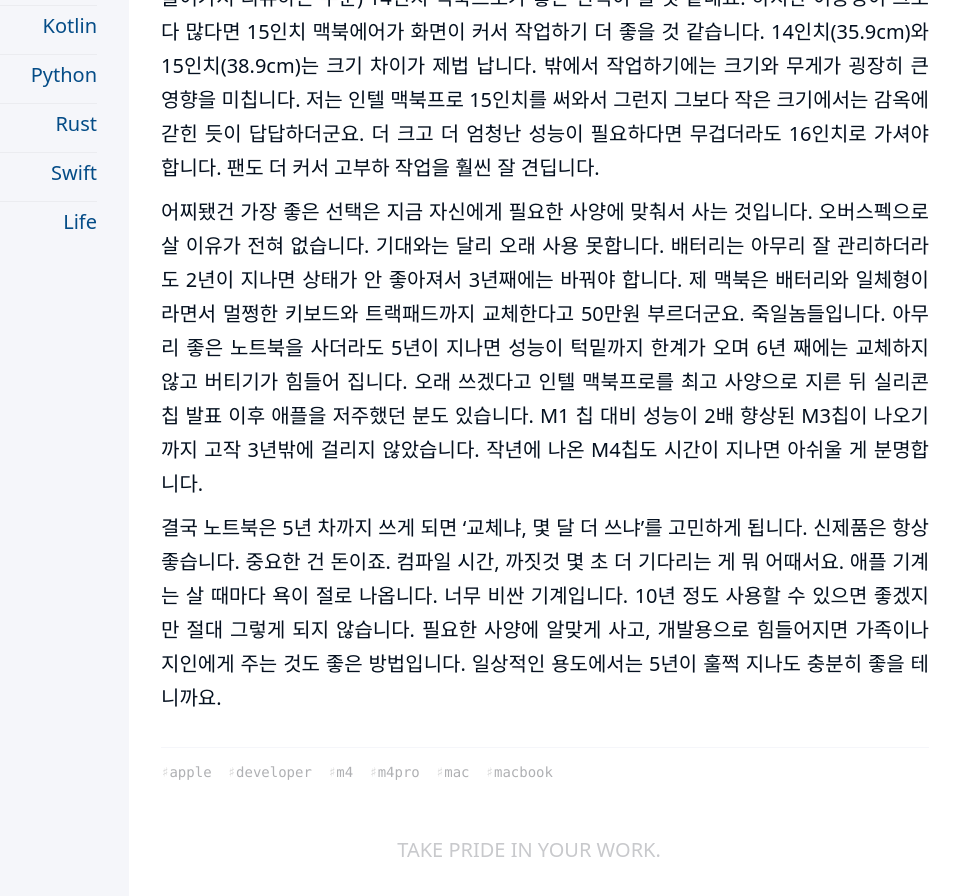
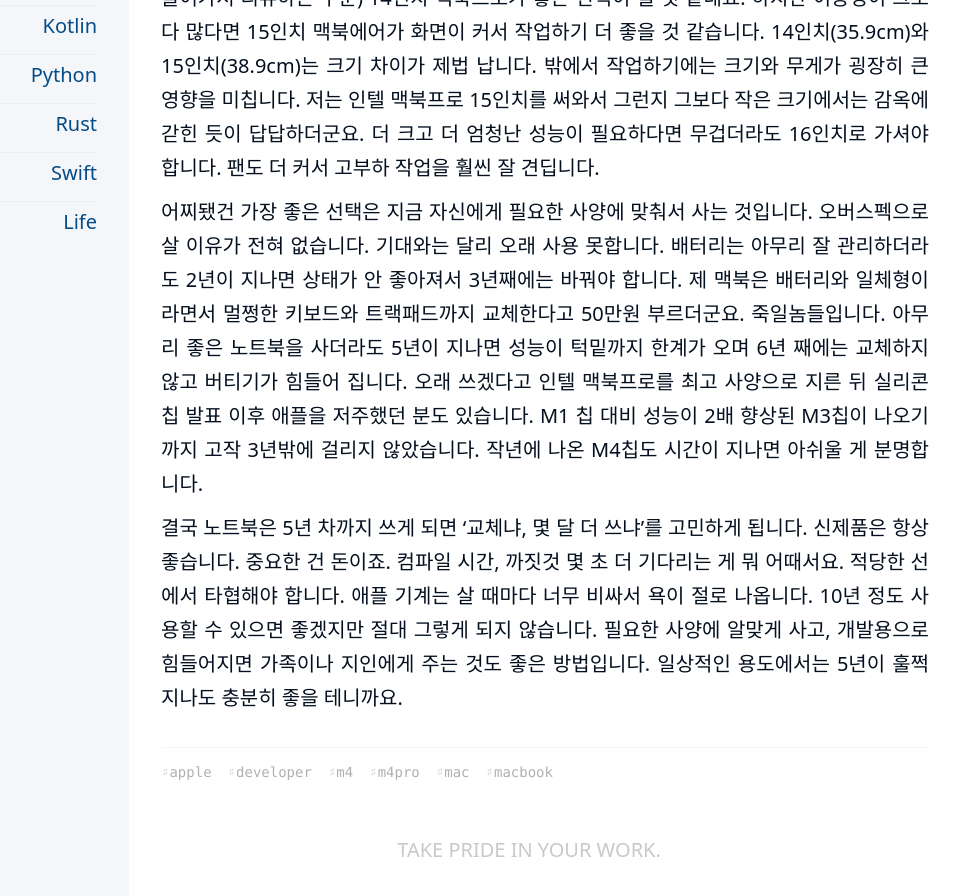
Before and after one commit to kiroshin/kiroshin.github.io, a Jekyll site: the page built from _posts/2025-03-24-macbook_for_dev.md, in a window 1280 px wide and 900 px high, scrolled down 4384 px. Shown: the top 896 px of the window, without its empty margins (191-1151 px from the left). Built offline with Jekyll 4.4.1, drawn with Linux system fonts in a browser that asks for light colours.

Commit message:
Update 2025-03-24-macbook_for_dev.md

```diff
--- a/_posts/2025-03-24-macbook_for_dev.md
+++ b/_posts/2025-03-24-macbook_for_dev.md
@@ -56,4 +56,4 @@ CPU는 이미 M1 부터 차고 넘치는 사양이었습니다. M4는 말할 것
 
 어찌됐건 가장 좋은 선택은 지금 자신에게 필요한 사양에 맞춰서 사는 것입니다. 오버스펙으로 살 이유가 전혀 없습니다. 기대와는 달리 오래 사용 못합니다. 배터리는 아무리 잘 관리하더라도 2년이 지나면 상태가 안 좋아져서 3년째에는 바꿔야 합니다. 제 맥북은 배터리와 일체형이라면서 멀쩡한 키보드와 트랙패드까지 교체한다고 50만원 부르더군요. 죽일놈들입니다. 아무리 좋은 노트북을 사더라도 5년이 지나면 성능이 턱밑까지 한계가 오며 6년 째에는 교체하지 않고 버티기가 힘들어 집니다. 오래 쓰겠다고 인텔 맥북프로를 최고 사양으로 지른 뒤 실리콘 칩 발표 이후 애플을 저주했던 분도 있습니다. M1 칩 대비 성능이 2배 향상된 M3칩이 나오기까지 고작 3년밖에 걸리지 않았습니다. 작년에 나온 M4칩도 시간이 지나면 아쉬울 게 분명합니다.
 
-결국 노트북은 5년 차까지 쓰게 되면 '교체냐, 몇 달 더 쓰냐'를 고민하게 됩니다. 신제품은 항상 좋습니다. 중요한 건 돈이죠. 컴파일 시간, 까짓것 몇 초 더 기다리는 게 뭐 어때서요. 애플 기계는 살 때마다 욕이 절로 나옵니다. 너무 비싼 기계입니다. 10년 정도 사용할 수 있으면 좋겠지만 절대 그렇게 되지 않습니다. 필요한 사양에 알맞게 사고, 개발용으로 힘들어지면 가족이나 지인에게 주는 것도 좋은 방법입니다. 일상적인 용도에서는 5년이 훌쩍 지나도 충분히 좋을 테니까요.
+결국 노트북은 5년 차까지 쓰게 되면 '교체냐, 몇 달 더 쓰냐'를 고민하게 됩니다. 신제품은 항상 좋습니다. 중요한 건 돈이죠. 컴파일 시간, 까짓것 몇 초 더 기다리는 게 뭐 어때서요. 적당한 선에서 타협해야 합니다. 애플 기계는 살 때마다 너무 비싸서 욕이 절로 나옵니다. 10년 정도 사용할 수 있으면 좋겠지만 절대 그렇게 되지 않습니다. 필요한 사양에 알맞게 사고, 개발용으로 힘들어지면 가족이나 지인에게 주는 것도 좋은 방법입니다. 일상적인 용도에서는 5년이 훌쩍 지나도 충분히 좋을 테니까요.
```
